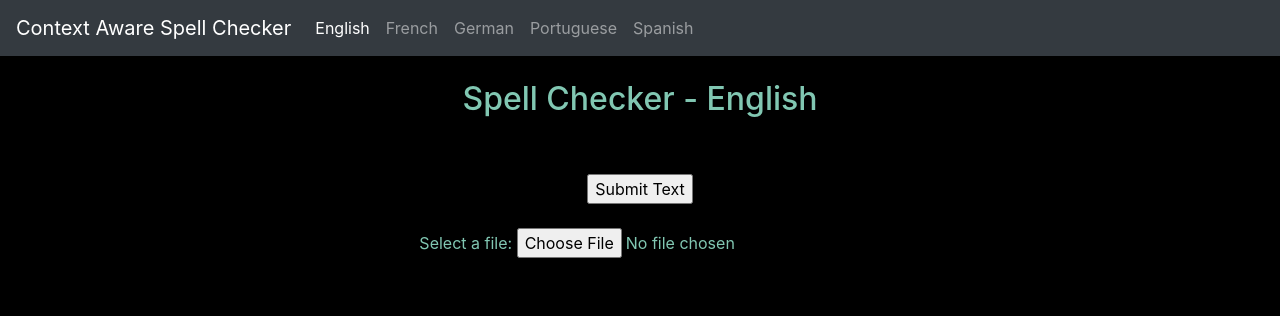
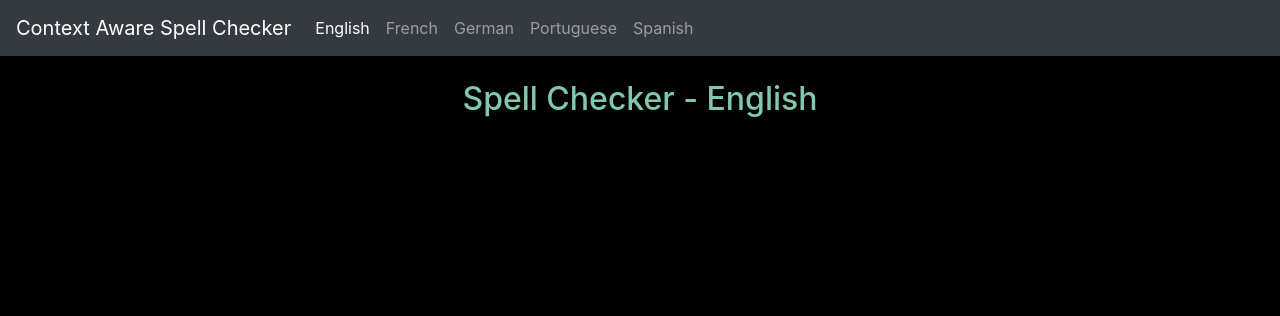
Before and after one commit to mfdunlap/Context-aware-spell-checker, a Flask app: page / in a window 1280 px wide. Shown: the top 316 px of the page. Run offline with Flask 2, Linux system fonts and the light colour scheme; some libraries are stand-ins or nearby versions.

Commit message:
canceled useless buttons

```diff
--- a/flask_dev/flaskSpellChecker/templates/base.html
+++ b/flask_dev/flaskSpellChecker/templates/base.html
@@ -71,12 +71,12 @@
             </h2>
 
             <br>
-            <form action="{{ url_for('submit') }}" method="post">
+            <!--form action="{{ url_for('submit') }}" method="post">-->
                   <!--<textarea id="textArea" name="message" placeholder="{%block placeholder%}{%endblock%}" style="width:80%; height: 350px;; background-color: #212121; color: white;">
                   </textarea>
                   <br>-->
                   <div contenteditable="true" id="textArea"></div>
-                  <input type="submit" value="{%block submitTextBtn%}{%endblock%}">
+                  <!--input type="submit" value="{%block submitTextBtn%}{%endblock%}">
 
                   <br>
 
@@ -84,10 +84,10 @@
 
               <br>
 
-              <form action="{{ url_for('submit') }}" method="post">
+              <!--form action="{{ url_for('submit') }}" method="post">
                 <label for="myfile">Select a file:</label>
                 <input type="file" id="myfile" name="myfile">
-            </form>
+            </form>-->
 
           </body>
 
@@ -111,7 +111,7 @@
       <!--<script src="https://code.jquery.com/jquery-3.5.1.min.js" crossorigin="anonymous"></script>-->
       <script src="https://code.jquery.com/jquery-3.6.0.min.js" crossorigin="anonymous"></script>
       <script src="https://code.jquery.com/ui/1.12.1/jquery-ui.min.js" crossorigin="anonymous"></script>
-      <script src = "{{url_for('static', filename='textProcessing.js')}}"></script>
+      <!--script src = "{{url_for('static', filename='textProcessing.js')}}"></script>-->
       <script src = "{{url_for('static', filename='underlineWords.js')}}"></script>
 
     </body>
```
